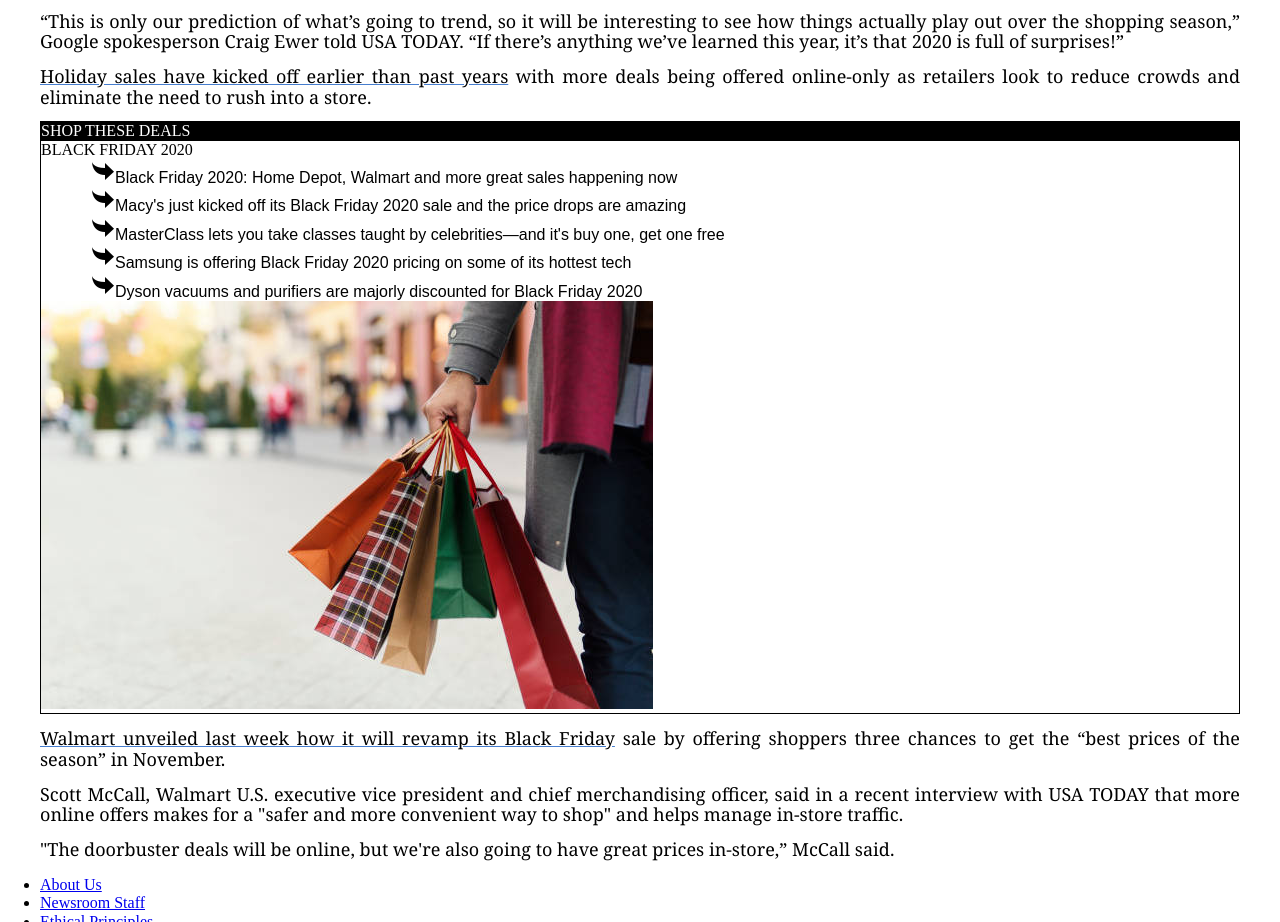
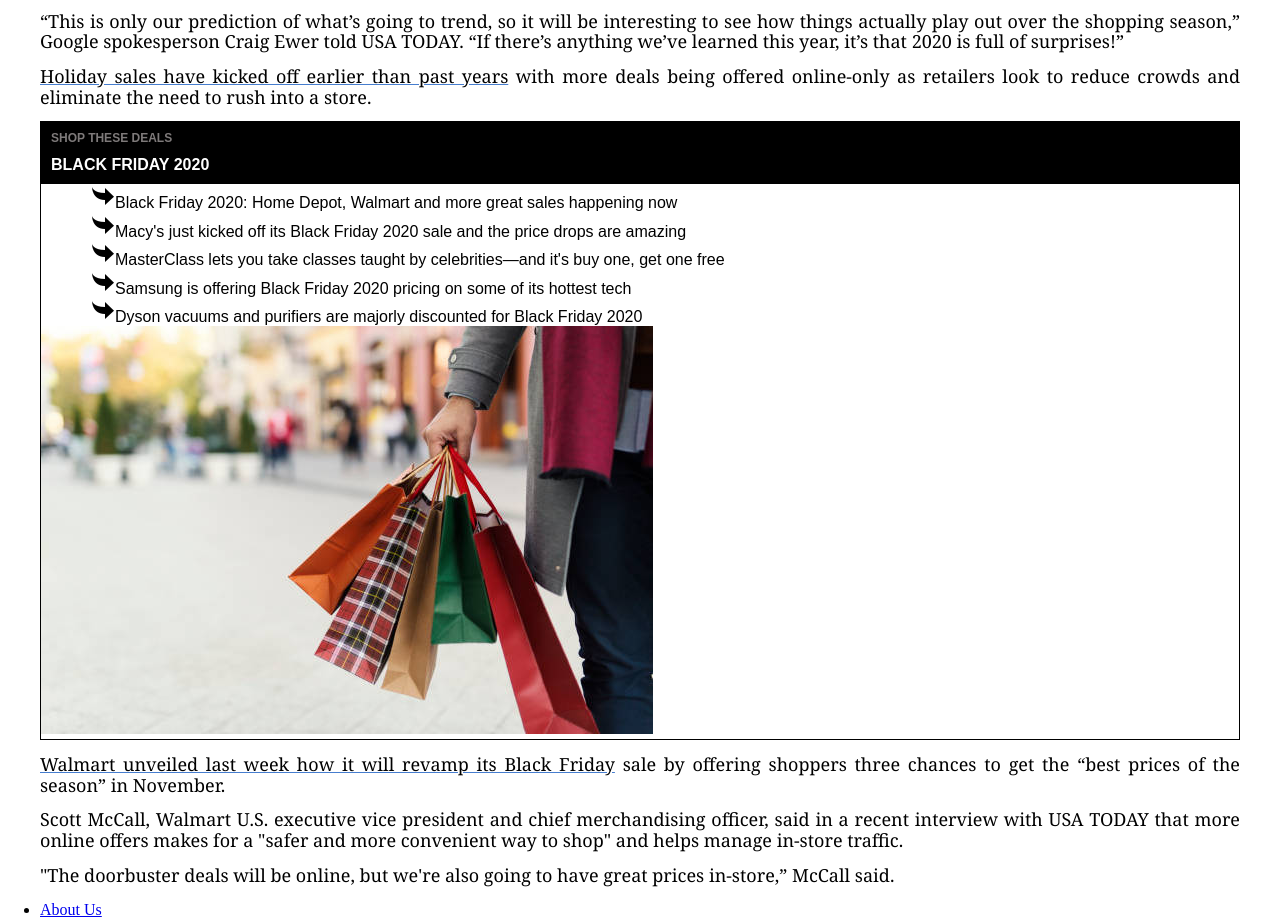
Before and after one commit to AgustinPernigotti/first-html-page, a plain HTML site: page index.html in a window 1280 px wide. Shown: the part 2276-3198 px from the top of the page. Drawn offline with Linux system fonts and the light colour scheme.

Commit message:
html eddited css eddited

```diff
--- a/css/style.css
+++ b/css/style.css
@@ -185,11 +185,27 @@ div p a:visited{
     position: relative;
 }
 
-.container-aside div:first-child{
+.container-aside .box1{
     background-color: #000000;
     color: white;
     margin: 0px;
+    padding-top: 10px;
+    padding-left: 10px;
+    font-family: Arial, Helvetica, sans-serif;
+    font-weight: bold;
+    font-size: 12px;
+    color: #7e7a7a;
 }
+
+.container-aside .box2{
+    background-color: #000000;
+    color: white;
+    margin: 0px;
+    font-family: Arial, Helvetica, sans-serif;
+    font-weight: bold;
+    padding: 10px;
+}
+
 
 .container-aside ul{
     list-style-type: none;
--- a/index.html
+++ b/index.html
@@ -132,7 +132,7 @@
                                     SHOP THESE DEALS
                                 </span>
                             </div>
-                            <div class="box 2">
+                            <div class="box2">
                                 <span>
                                     BLACK FRIDAY 2020
                                 </span>
```
